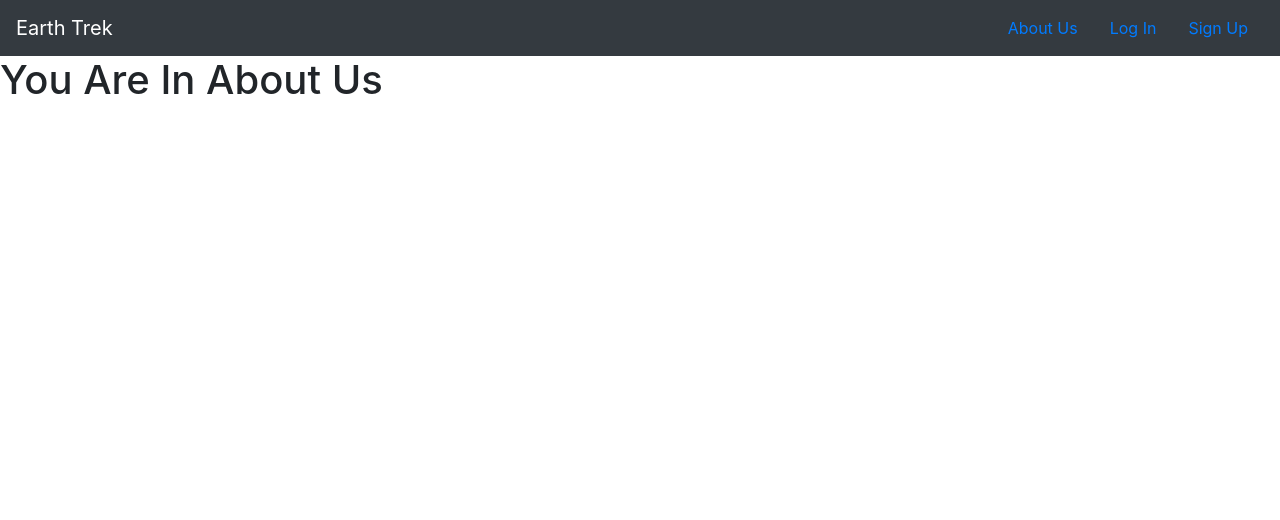
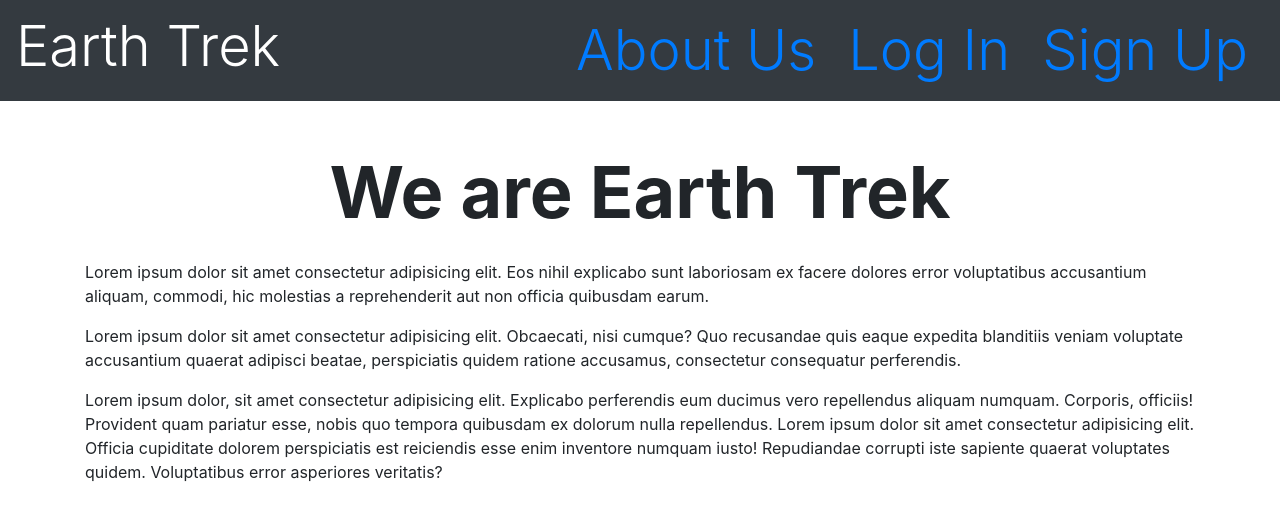
Before and after one commit to ChrisBoyce886/Project3, a React (Create React App) app: page /AboutUs in a window 1280 px wide. Shown: the top 520 px of the page. Built offline with nearby package versions, Linux system fonts and the light colour scheme.

Commit message:
install google login api and set up lorem code for AboutUs

```diff
--- a/package.json
+++ b/package.json
@@ -5,6 +5,7 @@
   "dependencies": {
     "react": "^16.9.0",
     "react-dom": "^16.9.0",
+    "react-google-login": "^5.0.5",
     "react-router-dom": "^5.0.1",
     "react-scripts": "3.1.1"
   },
--- a/src/components/Navbar/Navbar.jsx
+++ b/src/components/Navbar/Navbar.jsx
@@ -3,9 +3,9 @@ import React from 'react';
 function Navbar() {
 	return (
 		<div>
-			<nav className="navbar sticky-top navbar-dark bg-dark">
-				<a href="/" className="navbar-brand">
-					Earth Trek
+			<nav className="navbar display-4 sticky-top navbar-dark bg-dark">
+				<a href="/" className="navbar-brand display-4">
+					<h3 className="display-4">Earth Trek</h3>
 				</a>
 				<ul className="nav justify-content-end">
 					<li className="nav-item">
--- a/src/components/pages/AboutUs.jsx
+++ b/src/components/pages/AboutUs.jsx
@@ -2,7 +2,12 @@ import React from 'react';
 
 function AboutUs() {
     return (
-        <h1>You Are In About Us</h1>
+        <div className="container">
+            <h1 className="justify-content-center text-center mt-5 display-3 font-weight-bold">We are Earth Trek</h1>
+            <p className="mt-4">Lorem ipsum dolor sit amet consectetur adipisicing elit. Eos nihil explicabo sunt laboriosam ex facere dolores error voluptatibus accusantium aliquam, commodi, hic molestias a reprehenderit aut non officia quibusdam earum.</p>
+            <p>Lorem ipsum dolor sit amet consectetur adipisicing elit. Obcaecati, nisi cumque? Quo recusandae quis eaque expedita blanditiis veniam voluptate accusantium quaerat adipisci beatae, perspiciatis quidem ratione accusamus, consectetur consequatur perferendis.</p>
+            <p>Lorem ipsum dolor, sit amet consectetur adipisicing elit. Explicabo perferendis eum ducimus vero repellendus aliquam numquam. Corporis, officiis! Provident quam pariatur esse, nobis quo tempora quibusdam ex dolorum nulla repellendus. Lorem ipsum dolor sit amet consectetur adipisicing elit. Officia cupiditate dolorem perspiciatis est reiciendis esse enim inventore numquam iusto! Repudiandae corrupti iste sapiente quaerat voluptates quidem. Voluptatibus error asperiores veritatis?</p>
+        </div>
     )
 };
 
```
Also changed, not shown: 1 other file (tests, documents, lock files or other folders).
